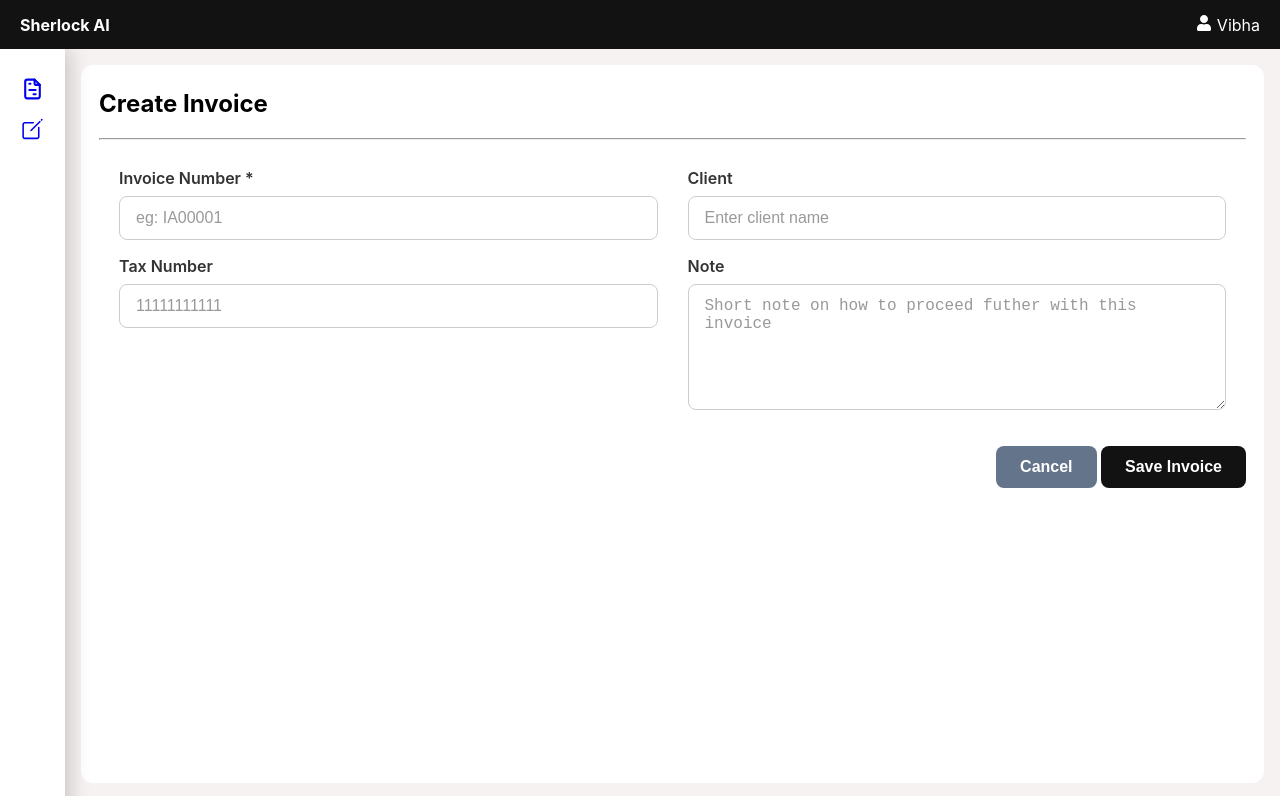
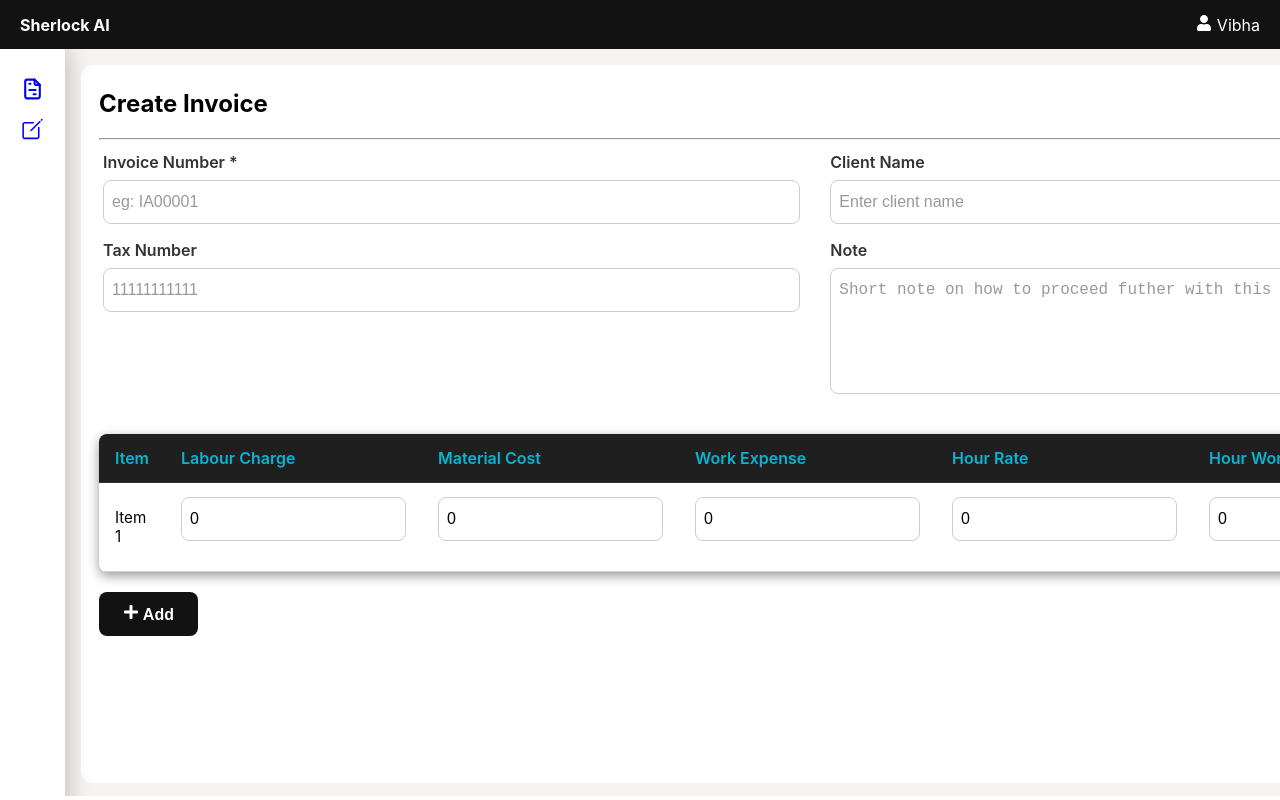
Before and after one commit to Vibha27/invoice-app, a React (Create React App) app: page /create-invoices in a window 1280 px wide. Built offline with nearby package versions, Linux system fonts and the light colour scheme.

Commit message:
Added LineItem component and displaying invoice fields dynamically. Add "Add" button to add multiple line items. Added input change functionality to handle invoice data data.

```diff
--- a/src/components/InputField.js
+++ b/src/components/InputField.js
@@ -17,7 +17,7 @@ const Label = styled.label`
 
 // Base Input Style
 const inputStyles = css`
-  padding: 12px 16px;
+  padding: 12px 8px;
   border: 1px solid #ccc;
   border-radius: 8px;
   font-size: 1rem;
@@ -25,7 +25,7 @@ const inputStyles = css`
   transition: border-color 0.3s ease;
 
   &:focus {
-    border-color: #121212; /* Cyan focus */
+    border-color: #121212;
   }
 
   &::placeholder {
@@ -46,7 +46,7 @@ const StyledTextarea = styled.textarea`
 `;
 
 const InputField = ({
-  label,
+  label = null,
   type = "text",
   value,
   onChange,
--- a/src/pages/CreateInvoice/CreateInvoice.js
+++ b/src/pages/CreateInvoice/CreateInvoice.js
@@ -2,6 +2,8 @@ import React, { useState } from "react";
 import { InvoiceAction, InvoiceForm, Wrapper } from "./style";
 import InputField from "../../components/InputField";
 import Button from "../../components/Button";
+import { LineItems } from "./components/LineItems";
+import { FaPlus } from "react-icons/fa";
 
 export const CreateInvoice = () => {
   const [invoiceDetail, setInvoiceDetail] = useState({
@@ -11,57 +13,105 @@ export const CreateInvoice = () => {
     note: "",
     items: [
       {
+        item: "Item 1",
         laborCharge: 0,
         materialCost: 0,
         hourlyRate: 0,
         hourWorked: 0,
-            workExpense: 0
-        }
-    ]
+        workExpense: 0,
+      },
+    ],
   });
 
-  const handleInputChange = () => {
-    return
+  const [itemsCount, setItemsCount] = useState(1);
+
+  const handleInputChange = (e, index = null) => {
+    let { value, name } = e.target;
+
+    if (index !== null) {
+      let cloneItems = JSON.parse(JSON.stringify(invoiceDetail.items));
+      cloneItems[index][name] = value;
+
+      setInvoiceDetail((prev) => ({
+        ...prev,
+        items: cloneItems,
+      }));
+    } else {
+      setInvoiceDetail((prev) => ({
+        ...prev,
+        [name]: value,
+      }));
     }
+  };
+
+  const handleAddItems = () => {
+    let newItem = {
+      item: `Item ${itemsCount + 1}`,
+      laborCharge: 0,
+      materialCost: 0,
+      hourlyRate: 0,
+      hourWorked: 0,
+      workExpense: 0,
+    };
+    setInvoiceDetail((prev) => ({
+      ...prev,
+      items: [...prev.items, newItem],
+    }));
+    setItemsCount((prevCount) => prevCount + 1);
+  };
 
   return (
     <Wrapper>
       <h2>Create Invoice</h2>
       <hr />
-      <InvoiceForm style={{ padding: "20px" }}>
+      <InvoiceForm style={{ padding: "4px" }}>
         <InputField
+          name="invoiceNumber"
           label="Invoice Number"
           type="text"
           placeholder="eg: IA00001"
           value={invoiceDetail.invoiceNumber}
-          onChange={(e) => handleInputChange(e.target.value)}
+          onChange={handleInputChange}
           required
         />
 
         <InputField
-          label="Client"
+          name="clientName"
+          label="Client Name"
           type="text"
           placeholder="Enter client name"
           value={invoiceDetail.clientName}
-          onChange={(e) => handleInputChange(e.target.value)}
+          onChange={handleInputChange}
         />
 
         <InputField
+          name="taxNumber"
           label="Tax Number"
           type="text"
           placeholder="11111111111"
           value={invoiceDetail.taxNumber}
-          onChange={(e) => handleInputChange(e.target.value)}
+          onChange={handleInputChange}
         />
 
         <InputField
+          name="note"
           label="Note"
           type="textarea"
           placeholder="Short note on how to proceed futher with this invoice"
           value={invoiceDetail.note}
-          onChange={(e) => handleInputChange(e.target.value)}
+          onChange={handleInputChange}
         />
       </InvoiceForm>
+
+      <LineItems
+        items={invoiceDetail.items}
+        handleInputChange={handleInputChange}
+      />
+
+      <Button variant="primary" onClick={handleAddItems}>
+        <FaPlus /> Add
+      </Button>
+
       <InvoiceAction>
         <Button variant="secondary">Cancel</Button>&nbsp;
         <Button variant="primary">Save Invoice</Button>
--- a/src/pages/CreateInvoice/style.js
+++ b/src/pages/CreateInvoice/style.js
@@ -1,6 +1,6 @@
 import styled from "styled-components";
 
-const Wrapper = styled.div`
+export const Wrapper = styled.div`
   background-color: white;
   height: calc(100vh - 90px);
   overflow-y: auto;
@@ -9,16 +9,49 @@ const Wrapper = styled.div`
   padding: 4px 18px;
 `;
 
-const InvoiceForm = styled.form`
+export const InvoiceForm = styled.form`
   display: grid;
   grid-template-columns: 1fr 1fr;
   grid-column-gap: 30px;
 `;
 
-const InvoiceAction = styled.div`
-    display: flex;
-    justify-content: flex-end;
-
+export const InvoiceAction = styled.div`
+  display: flex;
+  justify-content: flex-end;
 `;
 
-export { Wrapper, InvoiceForm, InvoiceAction };
+export const TableWrapper = styled.div`
+  overflow-x: auto;
+  margin: 20px 0;
+  border-radius: 8px;
+  box-shadow: 0 4px 12px rgba(0, 0, 0, 0.4);
+`;
+
+export const StyledTable = styled.table`
+  width: 100%;
+  border-collapse: collapse;
+`;
+
+export const TableHead = styled.thead`
+  background-color: #1f1f1f;
+  color: #06b6d4;
+`;
+
+export const TableRow = styled.tr`
+  &:hover {
+    background-color: rgb(219, 219, 219);
+  }
+`;
+
+export const TableHeader = styled.th`
+  padding: 14px 16px;
+  text-align: left;
+  font-weight: 600;
+  border-bottom: 1px solid #333;
+`;
+
+export const TableCell = styled.td`
+  padding: 14px 16px;
+  border-bottom: 1px solid #cecece;
+  font-size: 0.95rem;
+`;
```
Lines whose indentation alone changed are shown as unchanged.
